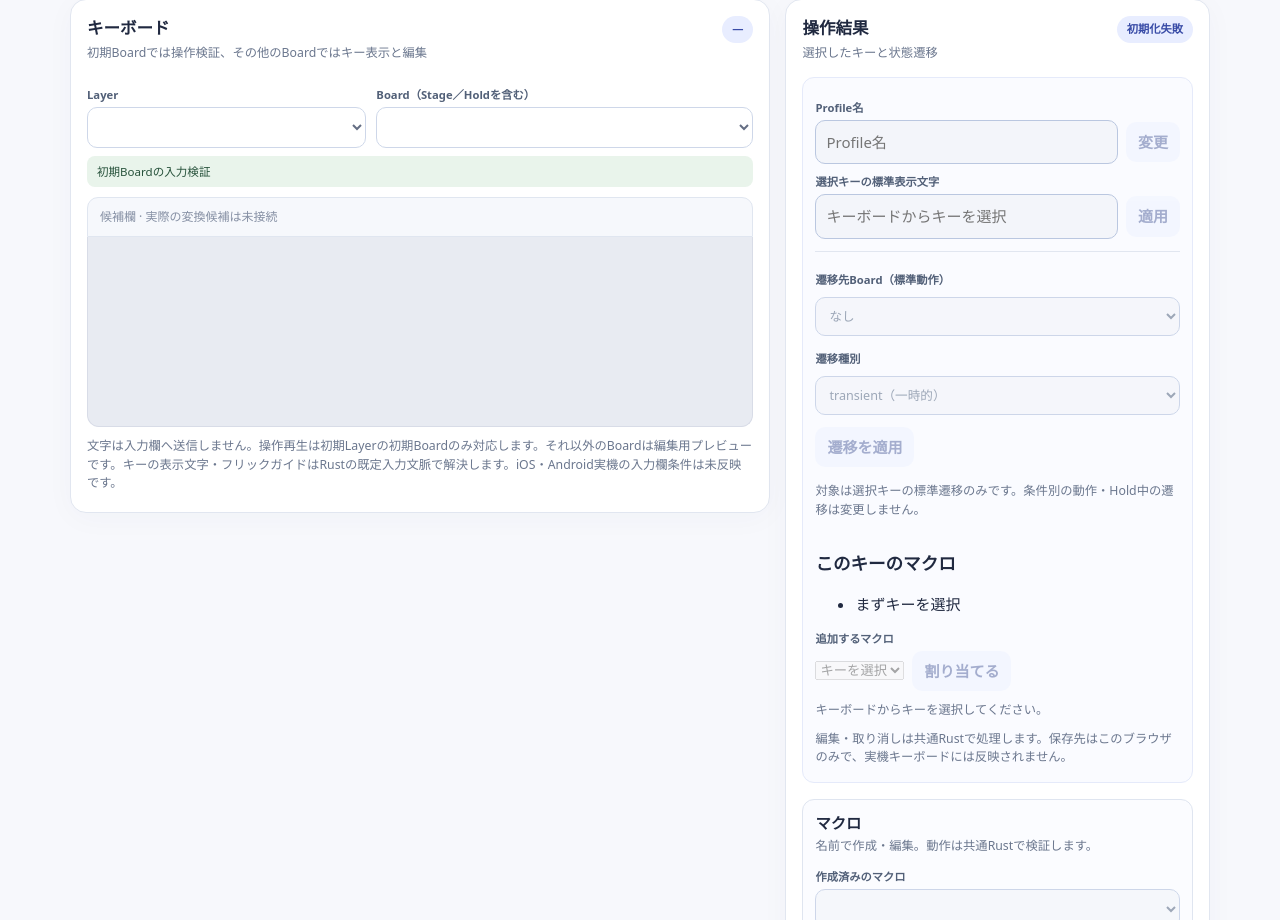
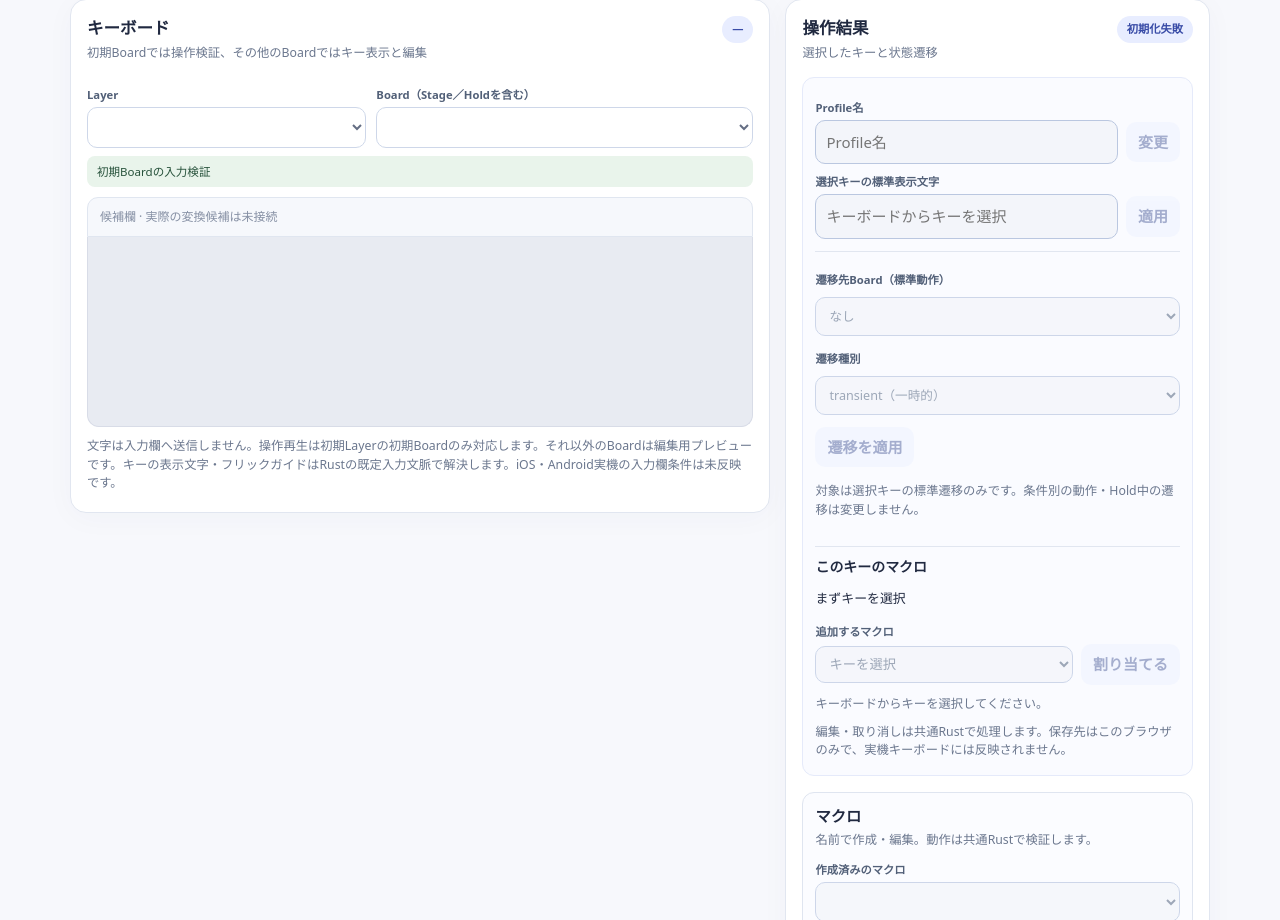
Before and after one commit to kinoko34077/gesture-ime, a website with bundled scripts: page Web/editor/index.html in a window 1280 px wide. Shown: the part 308-1228 px from the top of the page. Built offline with nearby package versions, Linux system fonts and the light colour scheme; files whose address does not match are found by name.

Commit message:
feat(web): expose Key-local Macro controls and accessible feedback (#244)

```diff
--- a/Web/editor/style.css
+++ b/Web/editor/style.css
@@ -56,3 +56,16 @@
 .macro-advanced[hidden]{display:none}
 .macro-advanced summary{cursor:pointer;width:fit-content;text-decoration:underline;text-underline-offset:2px}
 .macro-advanced code{overflow-wrap:anywhere;user-select:text}
+
+/* Contextual Macro assignment stays beside the selected Key, not in the global Macro editor. */
+.key-macro-editor{border-top:1px solid #e1e6f0;margin-top:14px;padding-top:10px}
+.key-macro-editor h3{font-size:.93rem;margin:0 0 5px}
+.key-macro-editor select{width:100%;min-width:0;padding:9px;border:1px solid #bac7e0;border-radius:10px;background:white;color:#233150}
+.key-macro-editor select:disabled{background:#f3f5fa;color:#76849a}
+.key-macro-editor select:focus-visible{outline:3px solid #a0b6ff;outline-offset:1px}
+.key-macro-assigned{list-style:none;margin:3px 0;padding:0;display:grid;gap:6px}
+.key-macro-assigned li{display:flex;align-items:center;justify-content:space-between;gap:8px;padding:6px 0;font-size:.86rem;overflow-wrap:anywhere}
+.key-macro-assigned li .action{flex-shrink:0}
+#key-macro-open-editor{margin-top:8px}
+#key-macro-feedback[data-result="error"]{color:#b22340}
+@media(max-width:380px){.key-macro-editor .edit-row{flex-wrap:wrap}.key-macro-editor .edit-row .action{width:100%}}
```
